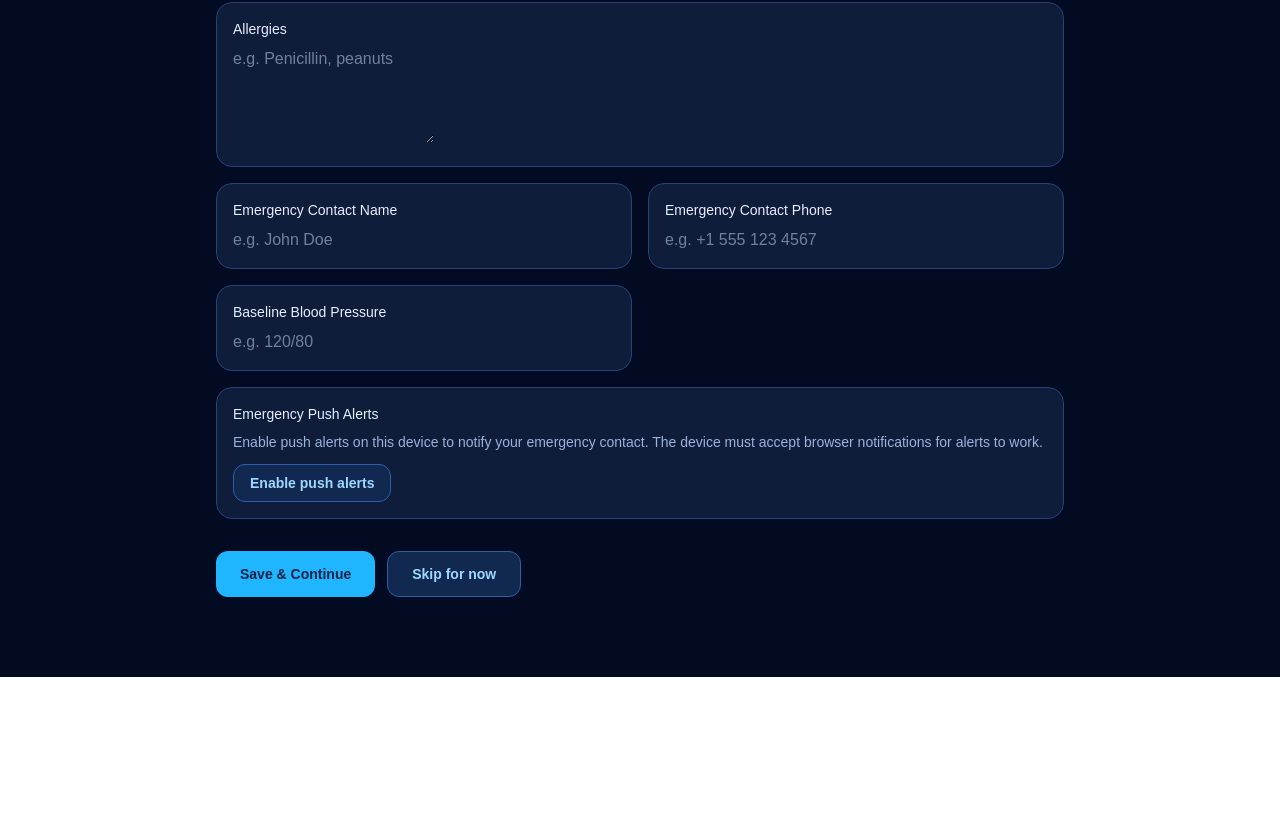
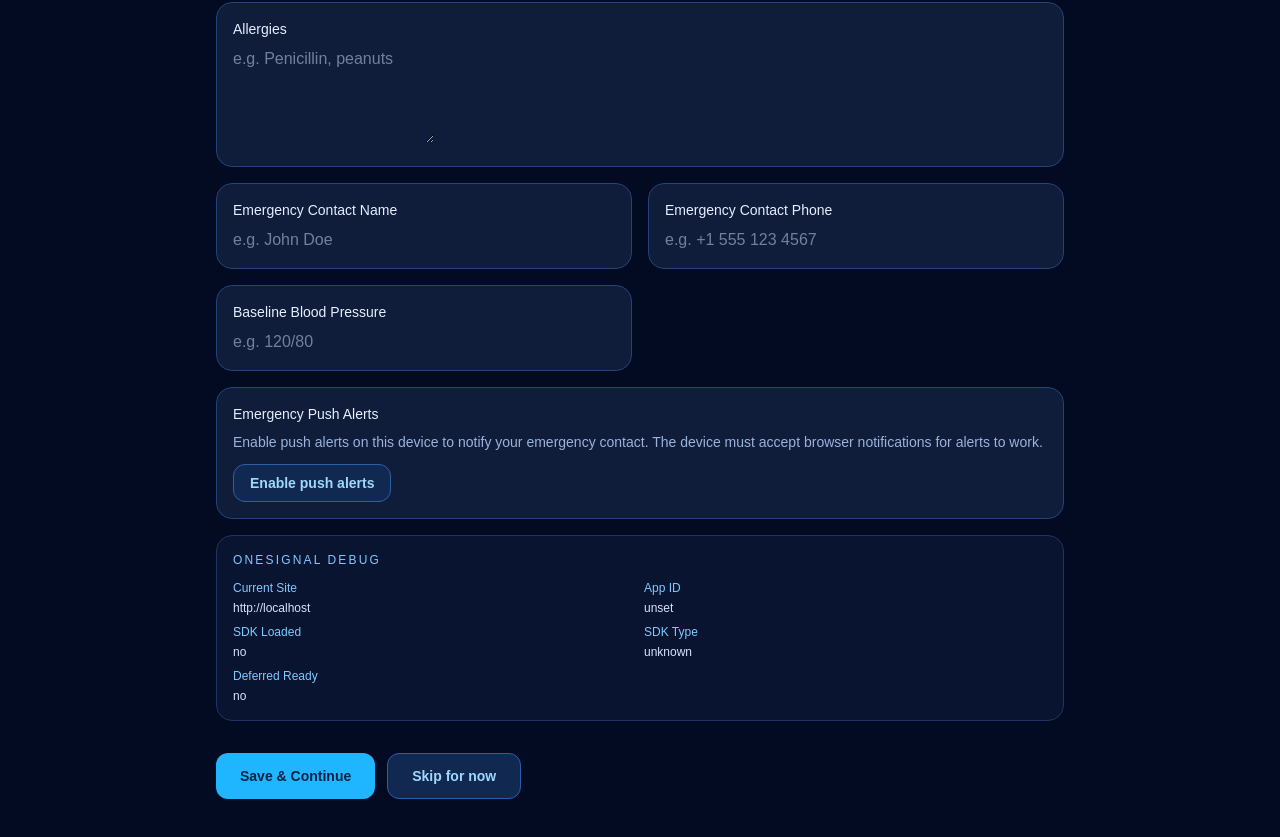
Before and after one commit to Kunal1905/Vital-AI, a Next.js app in the folder client/: page /onboarding in a window 1280 px wide. Shown: the part 962-1799 px from the top of the page. Before the commit the page ends 1639 px from the top, so only its background shows below. Built offline with nearby package versions, Linux system fonts and the light colour scheme; no server answers.

Commit message:
Add OneSignal debug panel

```diff
--- a/client/app/onboarding/page.tsx
+++ b/client/app/onboarding/page.tsx
@@ -44,6 +44,9 @@ export default function OnboardingPage() {
   const [pushStatus, setPushStatus] = useState<"idle" | "prompting" | "enabled" | "saving" | "error" | "loading">("idle");
   const [pushError, setPushError] = useState<string | null>(null);
   const [pushSubscriptionId, setPushSubscriptionId] = useState<string | null>(null);
+  const [debugSdkLoaded, setDebugSdkLoaded] = useState(false);
+  const [debugSdkType, setDebugSdkType] = useState("unknown");
+  const [debugDeferredReady, setDebugDeferredReady] = useState(false);
   const router = useRouter();
   const { getToken } = useAuth();
   const oneSignalAppId = process.env.NEXT_PUBLIC_ONESIGNAL_APP_ID;
@@ -77,7 +80,12 @@ export default function OnboardingPage() {
 
   const loadOneSignal = async () => {
     if (typeof window === "undefined") return null;
-    if ((window as any).OneSignal) return (window as any).OneSignal;
+    const existing = (window as any).OneSignal;
+    setDebugSdkType(typeof existing);
+    setDebugSdkLoaded(Boolean(existing));
+    if (existing && typeof existing === "object" && typeof existing.init === "function") {
+      return existing;
+    }
 
     await new Promise<void>((resolve, reject) => {
       const existing = document.querySelector('script[src*="OneSignalSDK"]');
@@ -93,11 +101,14 @@ export default function OnboardingPage() {
       document.head.appendChild(script);
     });
 
-    const waitForOneSignal = await new Promise<any | null>((resolve) => {
+    // OneSignal v16 uses OneSignalDeferred; ensure we resolve once ready.
+    const instance = await new Promise<any | null>((resolve) => {
       const startedAt = Date.now();
-      const tick = () => {
+      const poll = () => {
         const os = (window as any).OneSignal;
-        if (os) {
+        if (os && typeof os === "object" && typeof os.init === "function") {
+          setDebugSdkType(typeof os);
+          setDebugSdkLoaded(true);
           resolve(os);
           return;
         }
@@ -105,12 +116,23 @@ export default function OnboardingPage() {
           resolve(null);
           return;
         }
-        setTimeout(tick, 200);
+        setTimeout(poll, 200);
       };
-      tick();
+
+      (window as any).OneSignalDeferred = (window as any).OneSignalDeferred || [];
+      (window as any).OneSignalDeferred.push((os: any) => {
+        if (os && typeof os.init === "function") {
+          setDebugDeferredReady(true);
+          setDebugSdkType(typeof os);
+          setDebugSdkLoaded(true);
+          resolve(os);
+        }
+      });
+
+      poll();
     });
 
-    return waitForOneSignal;
+    return instance;
   };
 
   const enablePush = async () => {
@@ -358,6 +380,36 @@ export default function OnboardingPage() {
           </div>
         </section>
 
+        <section className="mt-4">
+          <div className="rounded-2xl border border-[#1f3364] bg-[#0b1732]/90 p-4">
+            <p className="text-xs uppercase tracking-[0.18em] text-[#7fc8ff]">OneSignal Debug</p>
+            <div className="mt-3 grid gap-2 text-xs text-[#9bb2dc] sm:grid-cols-2">
+              <div>
+                <span className="text-[#7fc8ff]">Current Site</span>
+                <div className="mt-1 break-all text-[#d6e3ff]">
+                  {typeof window === "undefined" ? "unknown (ssr)" : window.location.origin}
+                </div>
+              </div>
+              <div>
+                <span className="text-[#7fc8ff]">App ID</span>
+                <div className="mt-1 break-all text-[#d6e3ff]">{oneSignalAppId ?? "missing"}</div>
+              </div>
+              <div>
+                <span className="text-[#7fc8ff]">SDK Loaded</span>
+                <div className="mt-1 text-[#d6e3ff]">{debugSdkLoaded ? "yes" : "no"}</div>
+              </div>
+              <div>
+                <span className="text-[#7fc8ff]">SDK Type</span>
+                <div className="mt-1 text-[#d6e3ff]">{debugSdkType}</div>
+              </div>
+              <div>
+                <span className="text-[#7fc8ff]">Deferred Ready</span>
+                <div className="mt-1 text-[#d6e3ff]">{debugDeferredReady ? "yes" : "no"}</div>
+              </div>
+            </div>
+          </div>
+        </section>
+
         {error ? <p className="mt-4 text-sm text-[#ff6c79]">{error}</p> : null}
 
         <div className="mt-8 flex flex-wrap gap-3">
```
